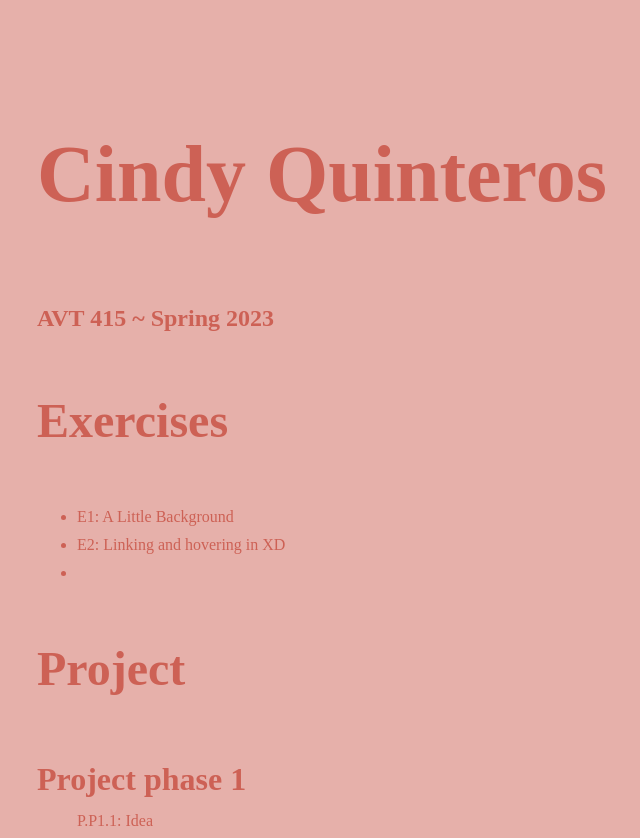
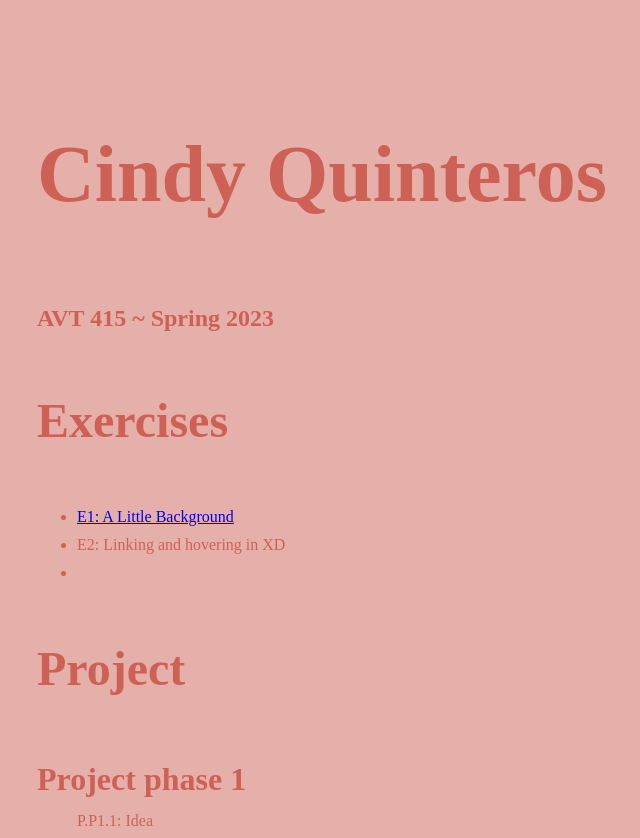
Before and after one commit to cyaniraq/avt415, a plain HTML site: page index.html in a window 1280 px wide. Shown: the top 838 px of the page, without its empty margins (13-653 px from the left). Drawn offline with Linux system fonts and the light colour scheme.

Commit message:
Add files via upload

```diff
--- a/index.html
+++ b/index.html
@@ -11,7 +11,9 @@
 	<h4>AVT 415 ~ Spring 2023</h4>
 		<div class="column"><h2>Exercises</h2>
 			<ul>
-			<li>E1: A Little Background</li>
+			<li>
+				<a href="https://xd.adobe.com/view/88f57416-222e-458b-a4f4-a76a91247da8-dda6/">E1: A Little Background</a>
+				</li>
 			<li>E2: Linking and hovering in XD</li>
 			<li></li>
 			</ul>
```
